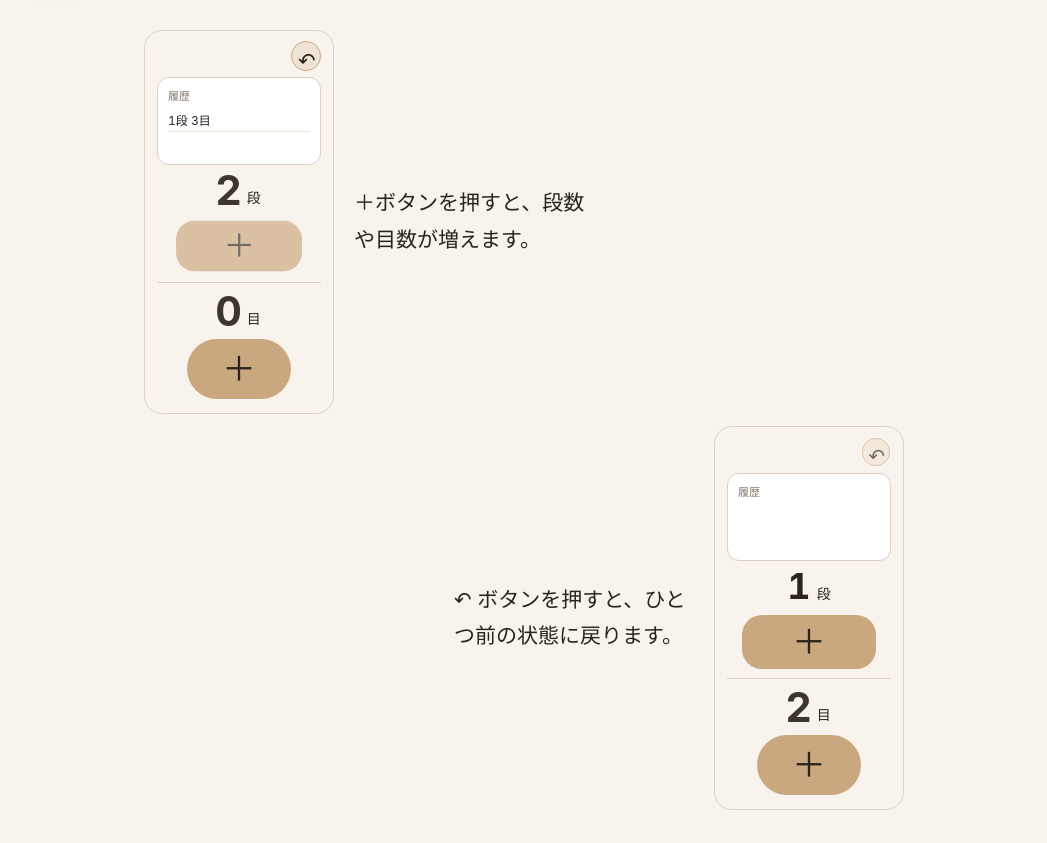
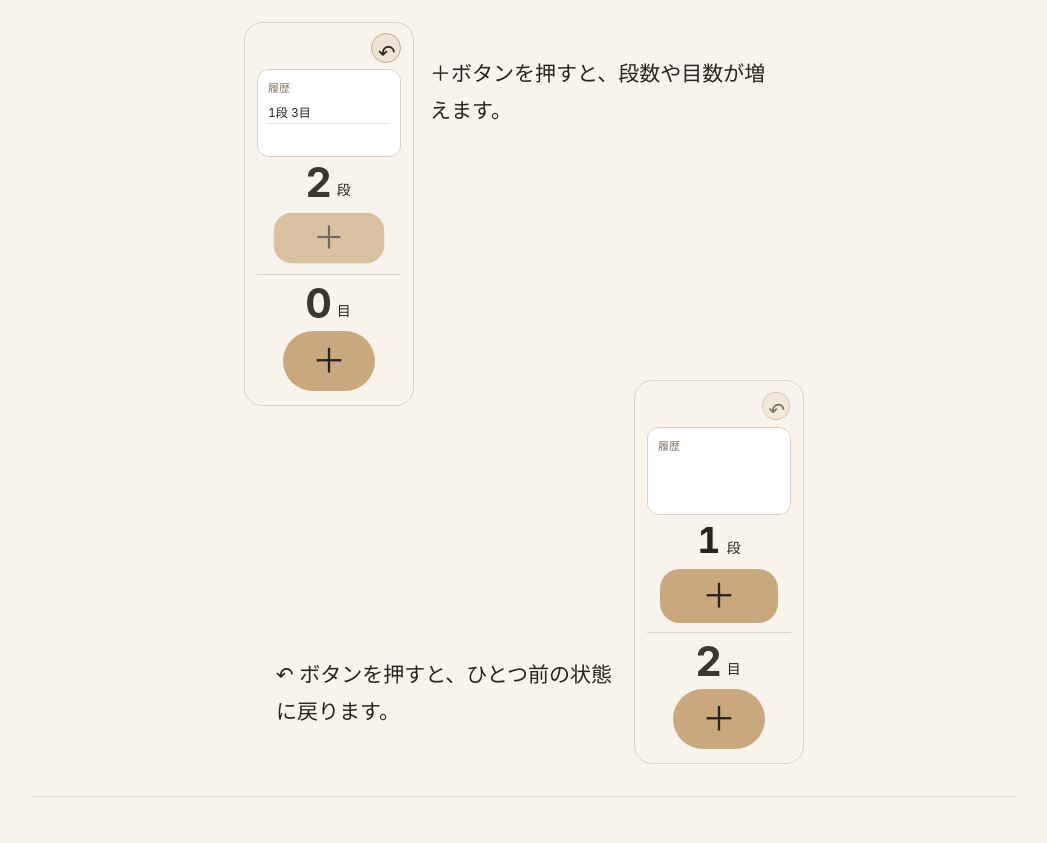
Before and after one commit to s1290025/KnitMark_share, a plain HTML site: page usage.html in a window 1280 px wide. Shown: the part 109-952 px from the top of the page, without its empty margins (116-1163 px from the left). Drawn offline with Linux system fonts and the light colour scheme.

Commit message:
Tighten alternating counter demo layout

```diff
--- a/styles.css
+++ b/styles.css
@@ -1884,9 +1884,9 @@ footer p{margin:14px 0 0}
 
 .usage-buttons .usage-copy p{font-size:clamp(17px,2.5vw,25px);line-height:1.8;color:#2B241E;font-weight:500;overflow-wrap:anywhere}
 
-.usage-button-pair{max-width:760px;margin:auto;padding:32px 0 48px;display:grid;gap:12px}
-.usage-button-step{display:grid;grid-template-columns:minmax(0,190px) minmax(0,240px);gap:20px;align-items:center;justify-content:start}
-.usage-button-step-reverse{grid-template-columns:minmax(0,240px) minmax(0,190px);justify-content:end}
+.usage-button-pair{max-width:560px;margin:auto;padding:24px 0 32px;display:grid;gap:8px}
+.usage-button-step{display:grid;grid-template-columns:minmax(0,170px) minmax(0,1fr);gap:16px;align-items:center;margin-right:32px}
+.usage-button-step-reverse{grid-template-columns:minmax(0,1fr) minmax(0,170px);margin-right:0;margin-left:32px}
 .usage-button-step .usage-copy p{font-size:clamp(16px,2vw,21px);line-height:1.75;color:#2B241E;font-weight:500}
 .usage-button-pair .usage-counter-demo{width:100%;padding:10px 12px 14px;gap:6px;border-radius:18px}
 .usage-demo-top{display:flex;justify-content:flex-end}
@@ -1896,4 +1896,7 @@ footer p{margin:14px 0 0}
 .usage-button-pair .usage-demo-count button{height:54px;font-size:34px;border-radius:20px}
 .usage-button-pair .usage-demo-count:last-child button{height:60px;border-radius:999px}
 .usage-button-pair .usage-demo-history{height:88px}
-@media(max-width:560px){.usage-button-step{grid-template-columns:minmax(0,145px) minmax(0,1fr);gap:12px}.usage-button-step-reverse{grid-template-columns:minmax(0,1fr) minmax(0,145px)}.usage-button-pair{gap:18px}.usage-button-pair .usage-counter-demo{padding:8px}.usage-button-pair .usage-copy p{font-size:16px}}
+@media(max-width:560px){.usage-button-step{grid-template-columns:minmax(0,145px) minmax(0,1fr);gap:12px}.usage-button-step-reverse{grid-template-columns:minmax(0,1fr) minmax(0,145px)}.usage-button-pair{gap:8px}.usage-button-step{margin-right:12px}.usage-button-step-reverse{margin-right:0;margin-left:12px}.usage-button-pair .usage-counter-demo{padding:8px}.usage-button-pair .usage-copy p{font-size:16px}}
+
+@media(min-width:561px){.usage-button-step-reverse{margin-top:-34px}.usage-button-step .usage-copy{align-self:start;padding-top:34px}.usage-button-step-reverse .usage-copy{align-self:end;padding-top:0;padding-bottom:34px}}
+@media(max-width:360px){.usage-button-step,.usage-button-step-reverse{margin-left:0;margin-right:0;gap:10px}.usage-button-step{grid-template-columns:minmax(0,125px) minmax(0,1fr)}.usage-button-step-reverse{grid-template-columns:minmax(0,1fr) minmax(0,125px)}}
```
